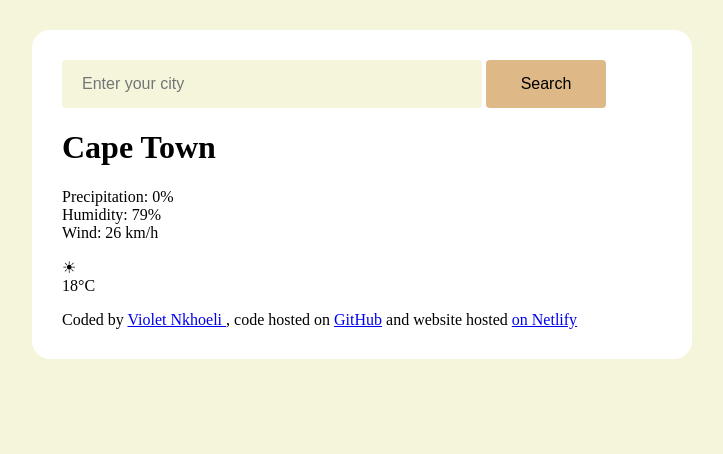
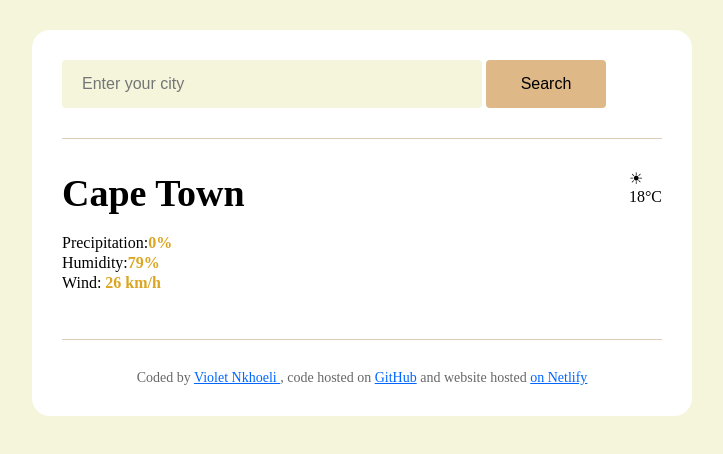
Before and after one commit to JEANETMASE/My-Weather-Project, a plain HTML site: page index.html in a window 1280 px wide. Shown: the whole page, without its empty margins (278-1001 px from the left). Drawn offline with nearby package versions, Linux system fonts and the light colour scheme.

Commit message:
Updated the css

```diff
--- a/index.html
+++ b/index.html
@@ -4,6 +4,12 @@
 <head>
     <meta charset="UTF-8">
     <meta name="viewport" content="width=device-width, initial-scale=1.0">
+    <link rel="preconnect" href="https://fonts.googleapis.com">
+    <link rel="preconnect" href="https://fonts.gstatic.com" crossorigin>
+    <link
+        href="https://fonts.googleapis.com/css2?family=Roboto+Condensed:ital,wght@0,100..900;1,100..900&family=Roboto:ital,wght@0,100..900;1,100..900&display=swap"
+        rel="stylesheet">
+
     <script src="https://unpkg.com/axios@1.6.7/dist/axios.min.js"></script>
     <link rel="stylesheet" href="src/index.css">
     <title>Document</title>
@@ -11,24 +17,30 @@
 
 <body>
     <div class="weather">
-        <header></header>
-        <main>
+        <header>
             <form class="search-form" id="search-form">
                 <input type="search" placeholder="Enter your city" required class="search-form-input"
                     id="search-form-input" />
                 <input type="submit" value="Search" required class="search-form-button" />
             </form>
+
+        </header>
+
+
+        <main>
+            <div class="weather-data">
                 <div>
                     <h1 class="weather-app-city" id="city">
                         Cape Town
                     </h1>
-                <p>
-                    Precipitation: 0%
+                    <p class="weather-app-details">
+                        Precipitation:<strong>0%</strong>
                         <br />
-                    Humidity: 79%
+                        Humidity:<strong>79%</strong>
                         <br />
-                    Wind: 26 km/h
+                        Wind: <strong>26 km/h</strong>
                         <br />
+                    </p>
                 </div>
                 <div>
                     <div>
@@ -40,7 +52,7 @@
                     </div>
 
                 </div>
-            </p>
+            </div>
         </main>
         <footer>
             Coded by
--- a/src/index.css
+++ b/src/index.css
@@ -1,5 +1,9 @@
 body {
   background-color: beige;
+  font-family: "Roboto" sans-serif;
+}
+a {
+  color: rgb(0, 102, 255);
 }
 
 .weather {
@@ -9,6 +13,10 @@ body {
   padding: 30px;
   box-shadow: 20px;
   border-radius: 18px;
+}
+header {
+  border-bottom: 1px solid rgba(218, 202, 181, 0.938);
+  padding: 0 0 30px 0;
 }
 
 .search-form-input {
@@ -29,3 +37,33 @@ body {
   background-color: burlywood;
   color: black;
 }
+
+main {
+  padding: 30px 0;
+}
+.weather-data {
+  display: flex;
+  justify-content: space-between;
+}
+.weather-app-city {
+  margin: 0;
+  font-size: 38px;
+  line-height: 48px;
+}
+
+.weather-app-details {
+  font-size: 16px;
+  line-height: 20px;
+  font-weight: 500;
+}
+.weather-app-details strong {
+  color: goldenrod;
+}
+
+footer {
+  border-top: 1px solid rgba(218, 202, 181, 0.938);
+  padding: 30px 0 0 0;
+  text-align: center;
+  font-size: 14px;
+  color: rgb(0, 0, 0, 0.6);
+}
```
Lines whose indentation alone changed are shown as unchanged.
